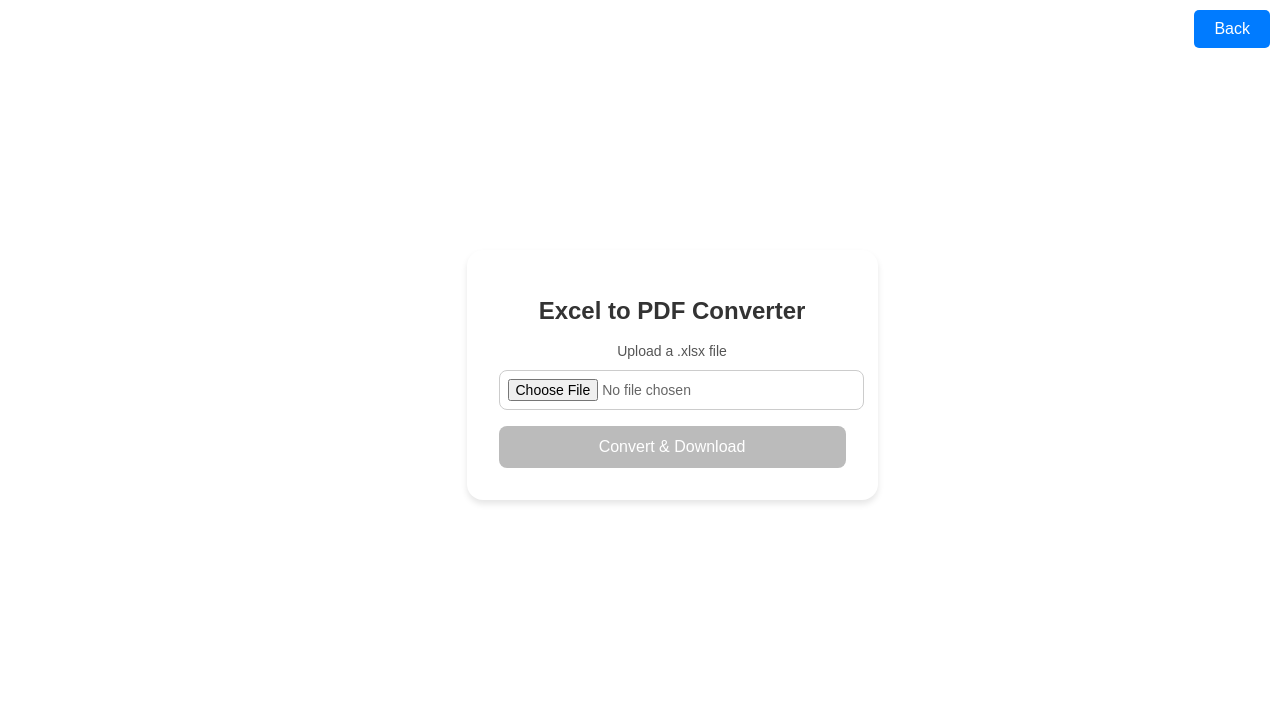
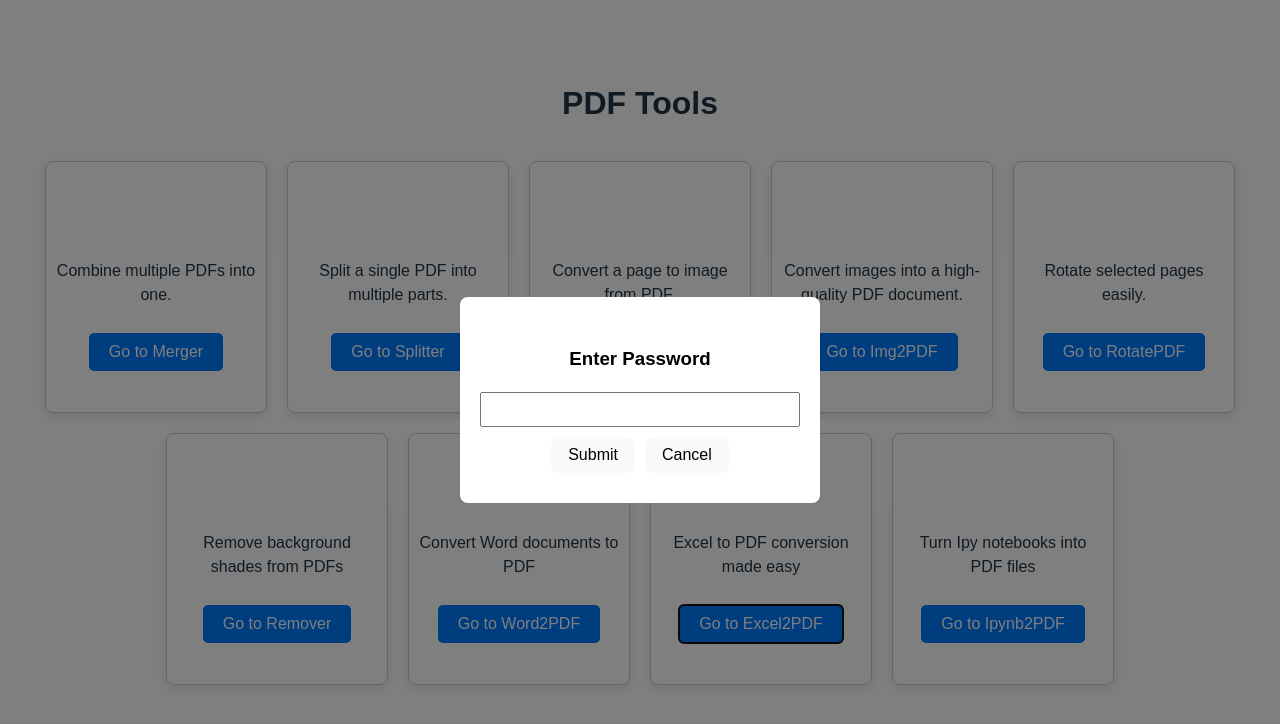
Before and after one commit to JithuMorrison/SwiftPDF, a React (Vite) app: page / in a window 1280 px wide. Both pictures are taken after a click on the button "Go to Excel2PDF". Shown: the top 724 px of the page. Built offline with nearby package versions, Linux system fonts and the light colour scheme.

Commit message:
modified UI

```diff
--- a/src/App.jsx
+++ b/src/App.jsx
@@ -151,7 +151,7 @@ function App() {
                     type="password"
                     value={passwordInput}
                     onChange={(e) => setPasswordInput(e.target.value)}
-                    style={{ padding: '8px', width: '100%', marginBottom: '10px' }}
+                    style={{ padding: '8px', width: '100%', marginBottom: '10px', marginLeft: '-10px' }}
                   />
                   <div>
                     <button onClick={handlePasswordSubmit} style={{ marginRight: '10px', padding: '8px 16px' }}>
@@ -217,15 +217,15 @@ function App() {
               </div>
               <div style={styles.card}>
                 <h2 style={{color:'white'}}>Excel to PDF</h2>
-                <p>Convert Excel to PDF</p>
-                <button style={styles.button} onClick={() => setCurrentSection(8)}>
+                <p>Excel to PDF conversion made easy</p>
+                <button style={styles.button} onClick={() => handleButtonClick(8)}>
                   <div>Go to Excel2PDF</div>
                 </button>
               </div>
               <div style={styles.card}>
                 <h2 style={{color:'white'}}>Ipynb to PDF</h2>
-                <p>Convert Ipynb to PDF</p>
-                <button style={styles.button} onClick={() => setCurrentSection(9)}>
+                <p>Turn Ipy notebooks into PDF files</p>
+                <button style={styles.button} onClick={() => handleButtonClick(9)}>
                   <div>Go to Ipynb2PDF</div>
                 </button>
               </div>
```
